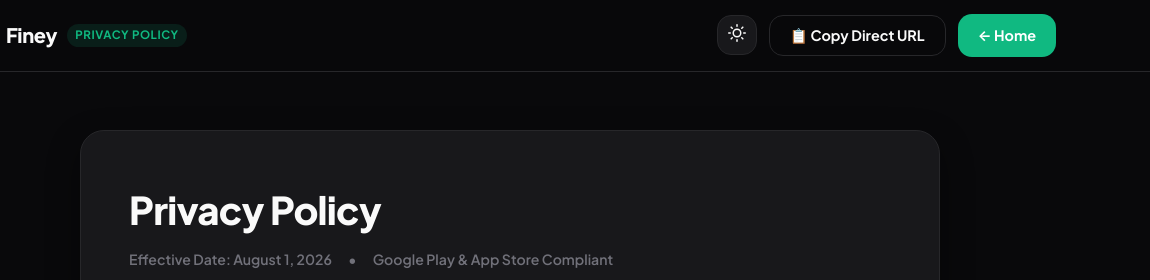
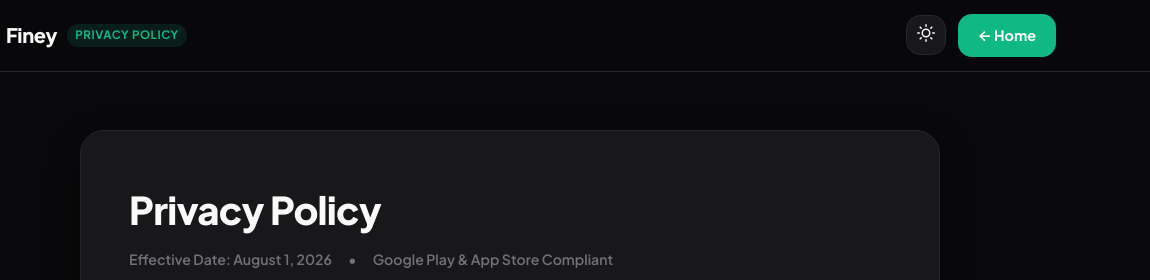
Before and after one commit to bossdevhere/Finey.web, a website built with Vite: page privacy-policy/index.html in a window 1280 px wide. Shown: the top 280 px of the page, 130-1280 px from the left. Built offline with nearby package versions, Linux system fonts and the light colour scheme.

Commit message:
style: remove Copy Direct URL button from privacy policy page

```diff
--- a/privacy-policy/index.html
+++ b/privacy-policy/index.html
@@ -22,9 +22,6 @@
       <div class="nav-actions">
         <button id="themeToggleBtn" class="theme-toggle-btn" aria-label="Toggle Theme">
           <span id="themeIcon"></span>
-        </button>
-        <button class="btn btn-outline btn-copy-link" data-url="/privacy-policy/">
-          📋 Copy Direct URL
         </button>
         <a href="/" class="btn btn-primary">← Home</a>
       </div>
```
